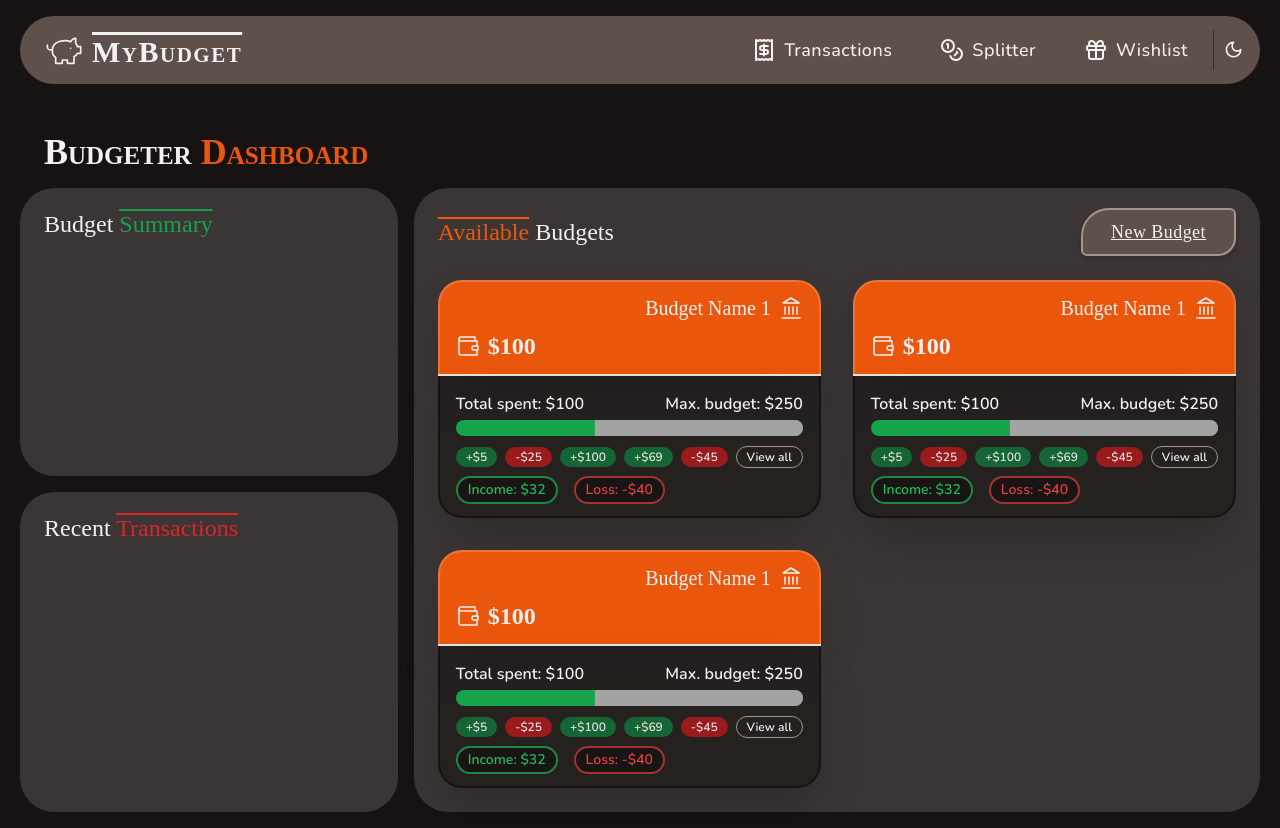
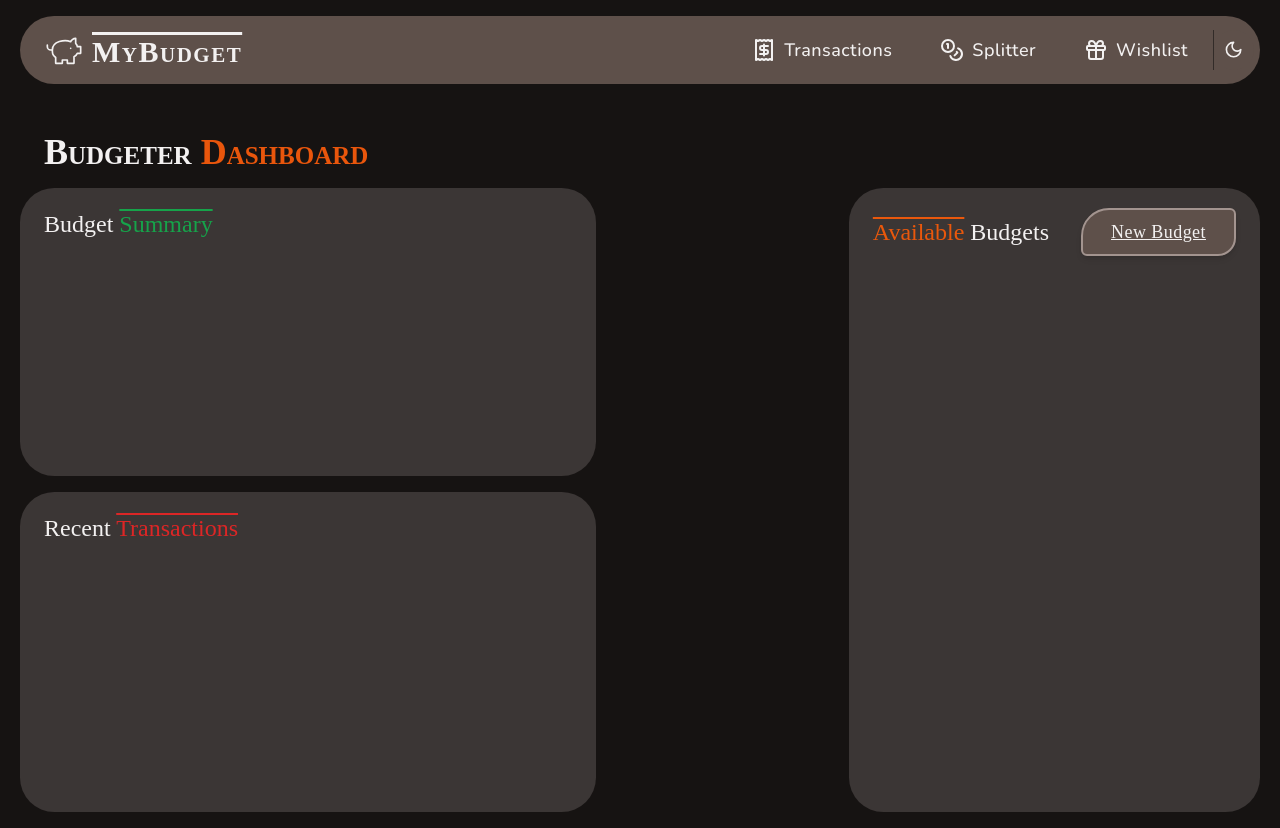
Before and after one commit to maateh/budgeter, a React (Vite) app: page / in a window 1280 px wide. Built offline with nearby package versions, Linux system fonts and the light colour scheme; a web font is replaced by a local one.

Commit message:
budgets are now loaded directly from storage

```diff
--- a/src/components/shared/BudgetPreview.tsx
+++ b/src/components/shared/BudgetPreview.tsx
@@ -7,17 +7,29 @@ import { Landmark, Wallet } from "lucide-react"
 import TransactionBadge from "./TransactionBadge"
 import { Badge } from "../ui/badge"
 
-const BudgetPreview = () => {
+// models
+import Budget from "@/models/Budget"
+
+type BudgetPreviewProps = {
+  budget: Budget
+}
+
+const BudgetPreview = ({ budget }: BudgetPreviewProps) => {
   return (
     <div className="hover:drop-shadow-lg rounded-[1.65rem] bg-primary-foreground/10">
-      <div className="flex flex-col gap-2 px-4 py-3 rounded-t-3xl bg-accent cursor-pointer shadow-2xl border-2 border-b-0 border-foreground/20">
+      <div
+        style={{
+          backgroundColor: budget.theme.background,
+          color: budget.theme.foreground
+        }}
+        className="flex flex-col gap-2 px-4 py-3 rounded-t-3xl cursor-pointer shadow-2xl border-2 border-b-0 border-foreground/20">
         <div className="text-xl font-heading icon-wrapper justify-end">
-          <p className="font-medium">Budget Name 1</p>
+          <p className="font-medium">{budget.name}</p>
           <Landmark strokeWidth={1.5} />
         </div>
         <div className="icon-wrapper">
           <Wallet strokeWidth={1.5} />
-          <span className="text-2xl font-heading font-bold p-0">$100</span>
+          <span className="text-2xl font-heading font-bold p-0">${budget.balance.current}</span>
         </div>
       </div>
 
@@ -25,36 +37,33 @@ const BudgetPreview = () => {
 
       <div className="px-4 py-3 rounded-b-3xl bg-card/75 shadow-2xl border-2 border-t-0 border-card">
         <div className="mt-1 flex flex-wrap-reverse justify-between font-semibold">
-          <p>Total spent: $100</p>
-          <p>Max. budget: $250</p>
+          <p>Total profit: ${budget.loss}</p>
+          <p>Max. budget: ${budget.balance.max}</p>
         </div>
 
-        <Progress variant="positive" value={40} className="mt-1 mb-2" />
+        <Progress
+          value={budget.balance.current}
+          maxValue={budget.balance.max}
+          variant="positive"
+          className="mt-1 mb-2"
+        />
 
         <ul className="my-1 flex flex-wrap justify-start gap-x-2 gap-y-1">
-          <li key={1}>
-            <TransactionBadge amount={5} />
-          </li>
-          <li key={2}>
-            <TransactionBadge amount={-25} />
-          </li>
-          <li key={3}>
-            <TransactionBadge amount={100} />
-          </li>
-          <li key={4}>
-            <TransactionBadge amount={69} />
-          </li>
-          <li key={5}>
-            <TransactionBadge amount={-45} />
-          </li>
+          {budget.transactions.slice(0, 6).map(transaction => (
+            <li key={transaction.id}>
+              <TransactionBadge transaction={transaction} />
+            </li>
+          ))}
           <li>
-            <Badge variant="outline" className="cursor-pointer">View all</Badge>
+            <Badge variant="outline" className="cursor-pointer">
+              View all
+            </Badge>
           </li>
         </ul>
 
         <div className="mt-2 flex flex-wrap gap-x-4 gap-y-2">
-          <Badge variant="income">Income: $32</Badge>
-          <Badge variant="loss">Loss: -$40</Badge>
+          <Badge variant="income">Income: ${budget.income}</Badge>
+          <Badge variant="loss">Loss: -${budget.loss}</Badge>
         </div>
       </div>
     </div>
--- a/src/components/shared/TransactionBadge.tsx
+++ b/src/components/shared/TransactionBadge.tsx
@@ -1,13 +1,21 @@
+// shadcn
 import { Badge } from "@/components/ui/badge"
 
+// models
+import Transaction, { TransactionType } from "@/models/Transaction";
+
 type TransactionBadgeProps = {
-    amount: number;
+  transaction: Transaction;
 }
 
-const TransactionBadge = ({ amount }: TransactionBadgeProps) => {
+const TransactionBadge = ({ transaction }: TransactionBadgeProps) => {
   return (
-    <Badge variant={amount > 0 ? "positive" : "negative"}>
-      {amount > 0 ? '+' : '-'}${Math.abs(amount)}
+    <Badge variant={
+      transaction.type === TransactionType.INCOME
+        ? "positive"
+        : "negative"
+    }>
+      {transaction.type === TransactionType.INCOME ? '+' : '-'}${Math.abs(transaction.amount)}
     </Badge>
   )
 }
--- a/src/layouts/_root/pages/home/components/AvailableBudgets.tsx
+++ b/src/layouts/_root/pages/home/components/AvailableBudgets.tsx
@@ -1,11 +1,20 @@
-// shadcn
-// import { Button } from "@/components/ui/button"
+import { useState, useEffect } from "react"
 
 // components
+import CreateBudgetSheet from "@/components/shared/CreateBudgetSheet"
 import BudgetPreview from "@/components/shared/BudgetPreview"
-import CreateBudgetSheet from "@/components/shared/CreateBudgetSheet"
+
+// models
+import Budget from "@/models/Budget"
 
 const AvailableBudgets = () => {
+  const [budgets, setBudgets] = useState<Budget[]>([])
+
+  useEffect(() => {
+    const budgets = Budget.findAll()
+    setBudgets(budgets)
+  }, [])
+
   return (
     <>
       <div className="flex justify-between items-center gap-8 max-sm:flex-col max-sm:items-start max-sm:gap-4">
@@ -14,16 +23,11 @@ const AvailableBudgets = () => {
       </div>
 
       <ul className="w-full mt-6 grid grid-cols-1 md:grid-cols-2 lg:grid-cols-1 xl:grid-cols-2 items-center gap-8">
-        {/* TODO: every budget should have dedicated background and foreground colors */}
-        <li className="mx-auto max-w-sm" key={1}>
-          <BudgetPreview />
-        </li>
-        <li className="mx-auto max-w-sm" key={2}>
-          <BudgetPreview />
-        </li>
-        <li className="mx-auto max-w-sm" key={3}>
-          <BudgetPreview />
-        </li>
+        {budgets.map(budget => (
+          <li className="mx-auto w-full max-w-sm lg:min-w-96" key={budget.id}>
+            <BudgetPreview budget={budget} />
+          </li>
+        ))}
       </ul>
     </>
   )
```
